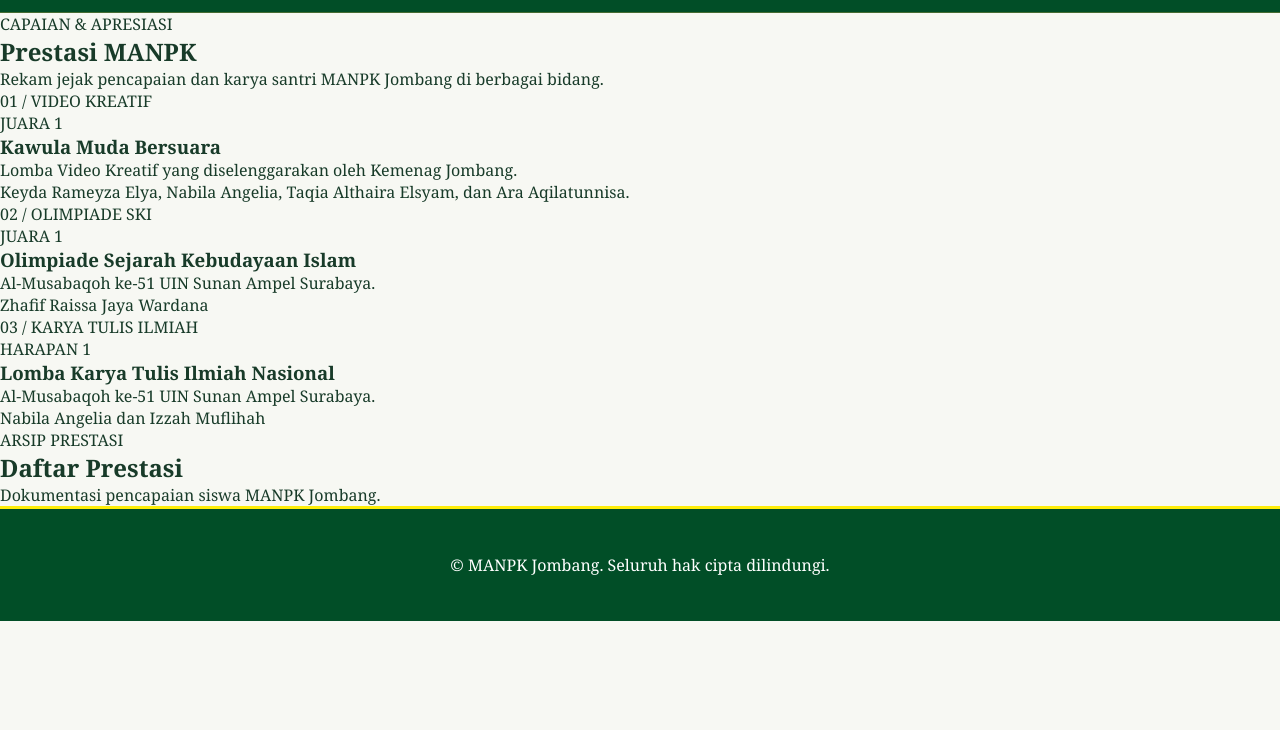
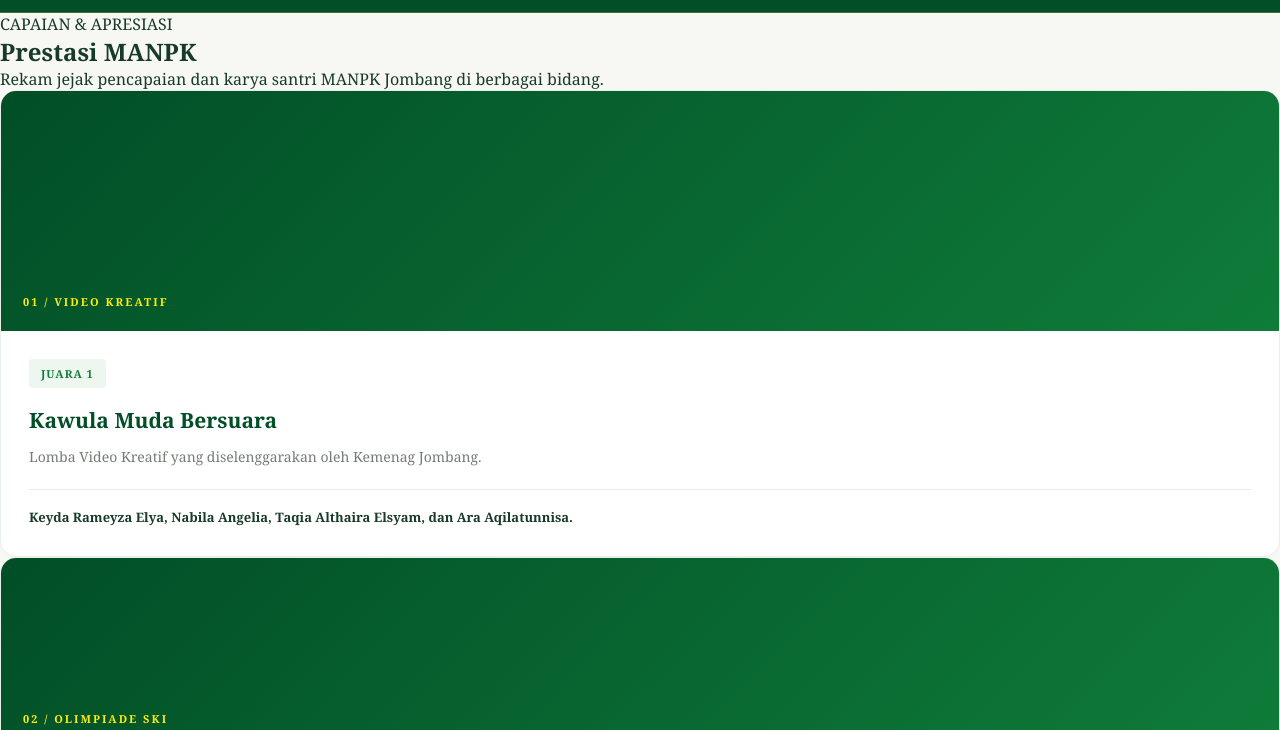
Before and after one commit to mediahassa/manpk-jombang, a plain HTML site: page prestasi.html in a window 1280 px wide. Shown: the part 70-800 px from the top of the page. Drawn offline with Linux system fonts and the light colour scheme.

Commit message:
Add styles for achievement card component

```diff
--- a/style.css
+++ b/style.css
@@ -654,3 +654,84 @@ a {
     scroll-behavior: auto !important;
   }
 }
+/* KARTU PRESTASI */
+
+.achievement-card {
+  background: var(--white);
+  border-radius: 16px;
+  overflow: hidden;
+  border: 1px solid #e8eee8;
+  transition: transform 0.3s ease, box-shadow 0.3s ease;
+}
+
+.achievement-card:hover {
+  transform: translateY(-6px);
+  box-shadow: 0 15px 35px rgba(1, 78, 39, 0.10);
+}
+
+.achievement-card-image {
+  min-height: 190px;
+  background: linear-gradient(135deg, var(--green-dark), var(--green));
+  display: flex;
+  align-items: flex-end;
+  padding: 22px;
+}
+
+.achievement-card-image span {
+  color: var(--gold);
+  font-size: 11px;
+  font-weight: 700;
+  letter-spacing: 2px;
+}
+
+.achievement-card-content {
+  padding: 28px;
+}
+
+.achievement-award {
+  display: inline-block;
+  color: var(--green);
+  background: #edf6ef;
+  padding: 7px 12px;
+  border-radius: 4px;
+  font-size: 11px;
+  font-weight: 800;
+  letter-spacing: 1px;
+}
+
+.achievement-card-content h3 {
+  color: var(--green-dark);
+  font-size: 21px;
+  line-height: 1.4;
+  margin: 18px 0 10px;
+}
+
+.achievement-card-content p {
+  color: var(--gray);
+  font-size: 14px;
+  line-height: 1.7;
+}
+
+.achievement-names {
+  border-top: 1px solid #e8eee8;
+  margin-top: 20px;
+  padding-top: 16px;
+  color: var(--dark);
+  font-size: 13px;
+  line-height: 1.7;
+  font-weight: 600;
+}
+
+.featured-main {
+  grid-column: span 2;
+}
+
+.featured-main .achievement-card-image {
+  min-height: 240px;
+}
+
+@media (max-width: 700px) {
+  .featured-main {
+    grid-column: span 1;
+  }
+}
```
